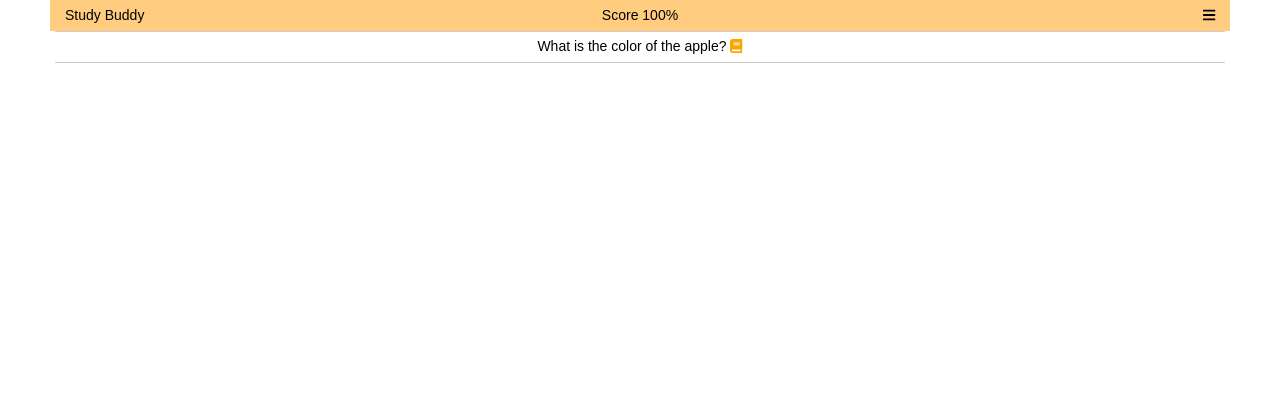
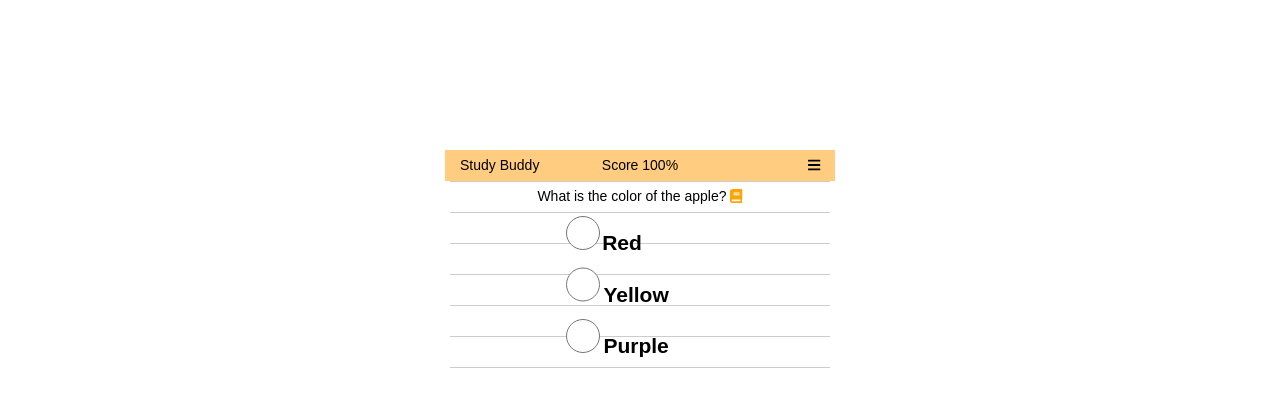
Before and after one commit to jcsmileyjr/Study-Buddy, a React (Create React App) app: page / in a window 1280 px wide. Shown: the top 396 px of the page. Built offline with nearby package versions, Linux system fonts and the light colour scheme.

Commit message:
Create mulitple choice answer list component
Created a component that takes an array of answers. The array is
displayed as options. The options is under the question and slighlty
indented.

```diff
--- a/src/App.js
+++ b/src/App.js
@@ -3,16 +3,24 @@ import { StyleSheet, css } from 'aphrodite';
 
 import Nav from './Components/Nav.js';
 import Question from './Components/Question.js';
+import MCAnswersList from './Components/MCAnswersList.js';
 
 const styles = StyleSheet.create({
   //create stripe grey lines throughout the app background as long as there is content
-  bodyBackground:{
+  appBackground:{
 	  color: 'black',
 	  backgroundColor: 'white',
 	  backgroundAttachment: 'local',
 	  backgroundImage:' repeating-linear-gradient(#ccc, #ccc 1px, white 1px, white 31px, #ccc 31px)',
       lineHeight: '31px',
-      padding: '0px 10px 10px 10px'
+      padding: '0px 10px 10px 10px'	,
+	  minHeight: "100%",
+      '@media (min-width: 500px)': {
+      marginLeft: "auto",
+	  marginRight: "auto",
+      float: "none !important",
+	  marginTop: "150px"
+      }
   }
 
 });
@@ -24,9 +32,12 @@ class App extends Component {
   }
   render() {
     return (
-      <div className={`container ${css(styles.bodyBackground)}`}>
-		<Nav score={this.state.score} />
-		<Question />
+      <div className="container">
+		<div className= {`col-xs-12 col-sm-8 col-sm-offset-2 col-md-4 col-md-offset-4 col-lg-4 col-lg-offset-4 ${css(styles.appBackground)}`}>
+		  <Nav score={this.state.score} />
+		  <Question />
+		  <MCAnswersList />
+		</div>
       </div>
     );
   }
--- /dev/null
+++ b/src/Components/MCAnswersList.js
@@ -0,0 +1,68 @@
+import React, {Component} from 'react';
+import { StyleSheet, css } from 'aphrodite';
+
+const styles = StyleSheet.create({
+  //add whitespace between teh radio button and the answer
+  indentAnswerOptions:{
+	  textIndent: "5%"
+  },
+
+  //change the size of the radio button size and whitespace between them
+  spaceBetweenOptions: {
+	  marginBottom: "20px",
+	  height: "4.3vh",
+	  width: "4.3vh",
+	  margin: "4px 0 0"
+  },
+
+  /*remove the bullets and indention from the lists displaying the cases*/
+  removeListBullets: {
+	  listStyleType: "none",
+  	  margin: "0px",
+	  padding: "0px"
+  },
+
+  adjustLabel: {
+	  minHeight: "20px",
+	  fontSize: "150%"
+  }
+
+});
+
+const arrayofAnswers = [
+	{"answer":"Red", "passFail":"asking"},
+	{"answer":"Yellow", "passFail":"asking"},
+	{"answer":"Purple", "passFail":"asking"}
+];
+
+class MCAnswersList extends Component{
+	constructor(props){
+	  super(props);
+	}
+
+//function to create an array of options to be displayed
+displayAnswers(){
+
+  const listOfAnswers = arrayofAnswers.map((answers, index) =>
+	<li key={index}>
+	    <input className={css(styles.spaceBetweenOptions)} type="radio" value={answers.answer} />
+		<label className={css(styles.adjustLabel)}>{answers.answer}</label>
+	</li>
+  );
+  console.dir(listOfAnswers);
+	return listOfAnswers;
+}
+
+
+  render(){
+	  return(
+		<div className={`row ${css(styles.indentAnswerOptions)}`}>
+		  <div className="col-xs-10 col-xs-offset-2 col-sm-6 col-sm-offset-3 col-md-6 col-md-offset-3 col-lg-6 col-md-offset-4">
+			<ul className={css(styles.removeListBullets)}>{this.displayAnswers()}</ul>
+		  </div>
+		</div>
+	  );
+  }
+}
+
+export default MCAnswersList;
--- a/src/Components/Question.js
+++ b/src/Components/Question.js
@@ -11,7 +11,7 @@ const styles = StyleSheet.create({
 
 function Question(props){
   return(
-    <div className="text-center">
+    <div className="row text-center">
 	  <div className="col-xs-12 col-sm-12 col-md-12 col-lg-12">
 		What is the color of the apple?   <span><i className= {`fas fa-book ${css(styles.listOfAnswers)}`}></i></span>
 	  </div>
```
